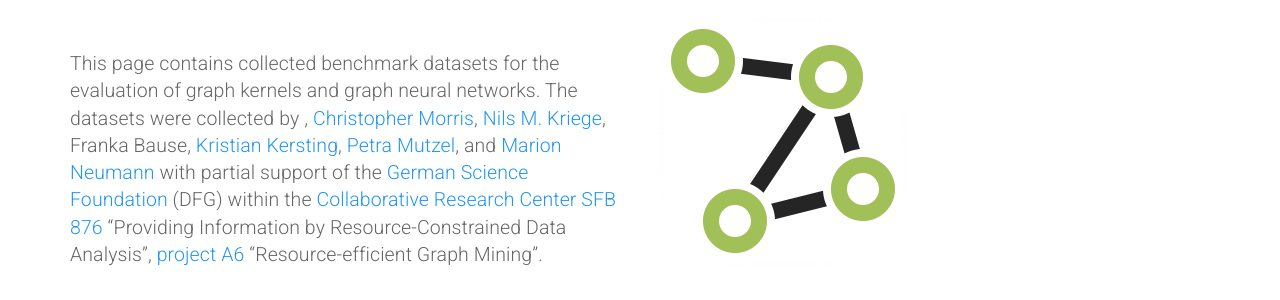
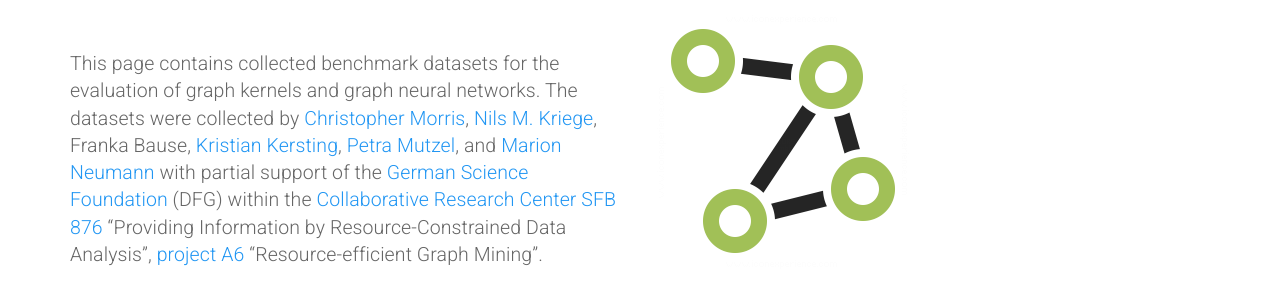
Before and after one commit to chrsmrrs/datasets, a Jekyll site: the page built from index.html, in a window 1280 px wide. Shown: the part 372-672 px from the top of the page. Built offline with Jekyll 4.4.1, drawn with Linux system fonts in a browser that asks for light colours.

Commit message:
Homepage.

```diff
--- a/index.html
+++ b/index.html
@@ -14,7 +14,7 @@
       <div class="col-md-6">
 		    <p></p><br>
 		    <p class="lead">
-         This page contains collected benchmark datasets for the evaluation of graph kernels and graph neural networks. The datasets were collected by , <a href="http://chrsmrrs.github.io/" class="urlextern">Christopher Morris</a>,  <a href="https://ls11-www.cs.tu-dortmund.de/staff/kriege/" class="urlextern">Nils M. Kriege</a>, Franka Bause, <a href="http://www.ml.informatik.tu-darmstadt.de/" class="urlextern">Kristian Kersting</a>,  <a href="https://ca.cs.uni-bonn.de/doku.php?id=people:mutzel/" class="urlextern">Petra Mutzel</a>, and <a href="http://sites.wustl.edu/neumann" class="urlextern">Marion Neumann</a> with partial support of the
+         This page contains collected benchmark datasets for the evaluation of graph kernels and graph neural networks. The datasets were collected by <a href="http://chrsmrrs.github.io/" class="urlextern">Christopher Morris</a>,  <a href="https://ls11-www.cs.tu-dortmund.de/staff/kriege/" class="urlextern">Nils M. Kriege</a>, Franka Bause, <a href="http://www.ml.informatik.tu-darmstadt.de/" class="urlextern">Kristian Kersting</a>,  <a href="https://ca.cs.uni-bonn.de/doku.php?id=people:mutzel/" class="urlextern">Petra Mutzel</a>, and <a href="http://sites.wustl.edu/neumann" class="urlextern">Marion Neumann</a> with partial support of the
 <a href="http://www.dfg.de/en/" class="urlextern" title="http://www.dfg.de/en/">German Science Foundation</a> (DFG) within the <a href="http://sfb876.tu-dortmund.de/index.html?p-selected=%27news%27" class="urlextern" title="http://sfb876.tu-dortmund.de/index.html?p-selected=%27news%27">Collaborative Research Center
 SFB 876</a> “Providing Information by Resource-Constrained Data Analysis”, <a href="https://sfb876.tu-dortmund.de/auto.html?p-selected=%27teilprojekt%3Asfb876-a6%27&self=%24e9u57rsydc&p-latexheader=%27enable%27&template=default&p-title=%27Ressourceneffiziente+Analyse+von+Graphen%27" class="urlextern">project A6</a> “Resource-efficient Graph Mining”.
             </p>
```
